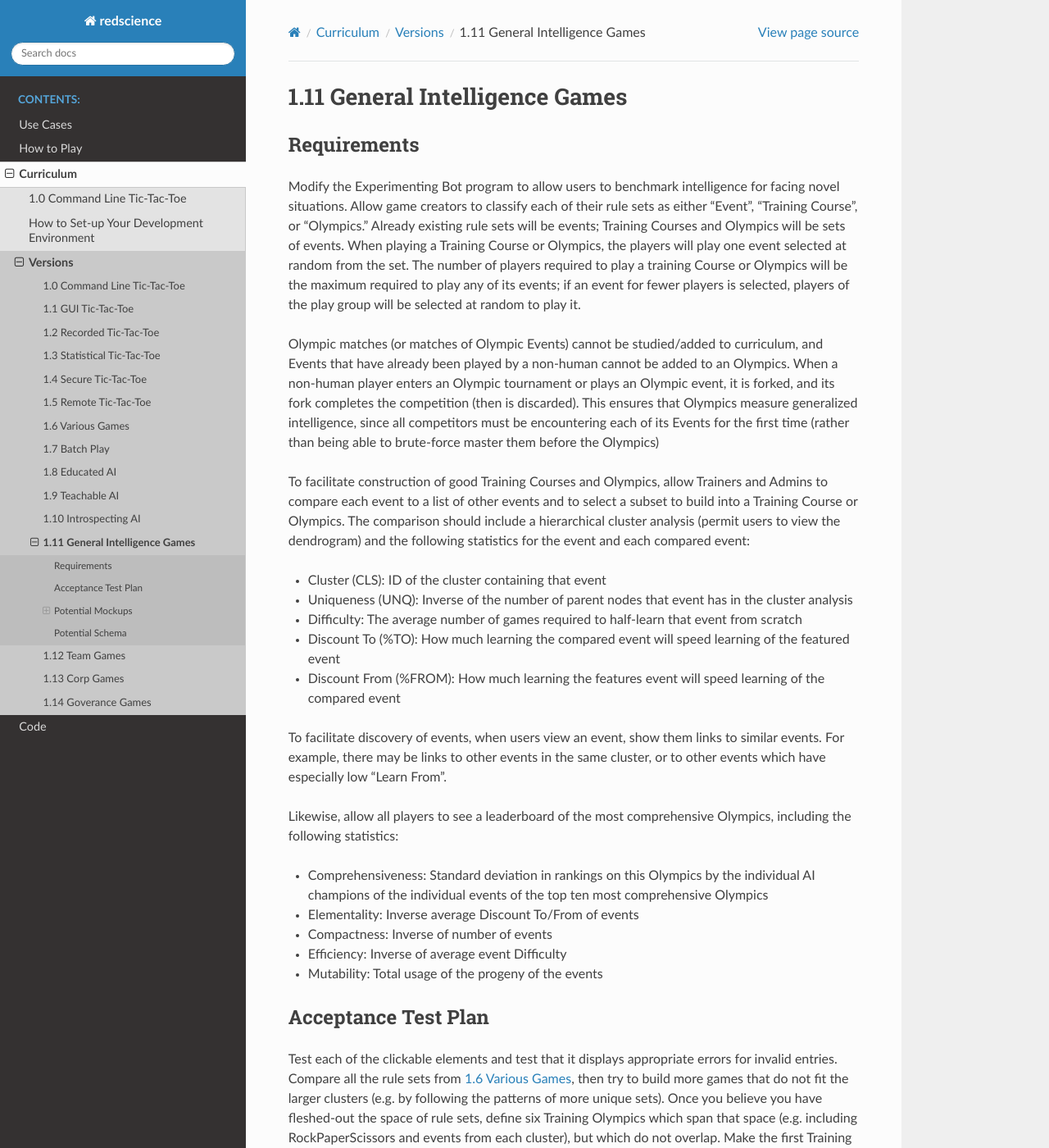
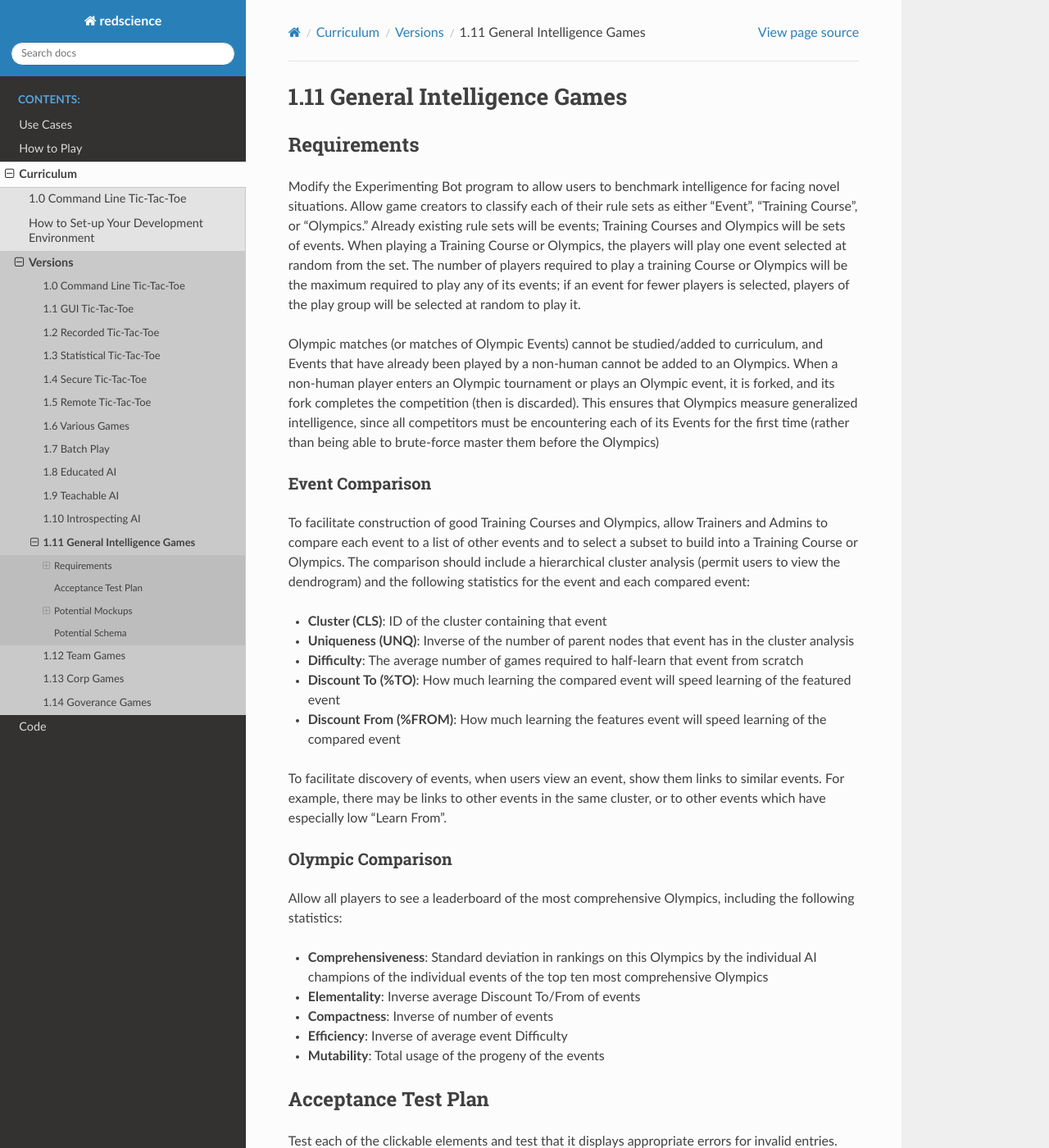
Before and after one commit to ChrisSantosLang/redscience, a Sphinx documentation site: the page built from docs/source/releases/generalintelligence.rst, in a window 1280 px wide and 1400 px high. Shown: the whole window at 82% size. Built offline with Sphinx 7.4.7 and the Read the Docs theme 2.0.0, drawn with Linux system fonts in a browser that asks for light colours.

Commit message:
Update generalintelligence.rst

```diff
--- a/docs/source/releases/generalintelligence.rst
+++ b/docs/source/releases/generalintelligence.rst
@@ -27,6 +27,9 @@ intelligence, since all competitors must be encountering each of
 its Events for the first time (rather than being able to
 brute-force master them before the Olympics)
 
+Event Comparison
+~~~~~~~~~~~~~~~~
+
 To facilitate construction of good Training Courses and Olympics,
 allow Trainers and Admins to compare each event to a list of other
 events and to select a subset to build into a Training Course or
@@ -34,14 +37,14 @@ Olympics. The comparison should include a hierarchical cluster
 analysis (permit users to view the dendrogram) and the following
 statistics for the event and each compared event:
 
-* Cluster (CLS): ID of the cluster containing that event
-* Uniqueness (UNQ): Inverse of the number of parent nodes that
+* **Cluster (CLS)**: ID of the cluster containing that event
+* **Uniqueness (UNQ)**: Inverse of the number of parent nodes that
   event has in the cluster analysis
-* Difficulty: The average number of games required to half-learn
+* **Difficulty**: The average number of games required to half-learn
   that event from scratch
-* Discount To (%TO): How much learning the compared event will
+* **Discount To (%TO)**: How much learning the compared event will
   speed learning of the featured event
-* Discount From (%FROM): How much learning the features event will
+* **Discount From (%FROM)**: How much learning the features event will
   speed learning of the compared event
 
 To facilitate discovery of events, when users view an event, show
@@ -49,16 +52,19 @@ them links to similar events. For example, there may be links to
 other events in the same cluster, or to other events which have
 especially low "Learn From".
 
-Likewise, allow all players to see a leaderboard of the most
+Olympic Comparison
+~~~~~~~~~~~~~~~~~~
+
+Allow all players to see a leaderboard of the most
 comprehensive Olympics, including the following statistics:
 
-* Comprehensiveness: Standard deviation in rankings on this Olympics
+* **Comprehensiveness**: Standard deviation in rankings on this Olympics
   by the individual AI champions of the individual events of the
   top ten most comprehensive Olympics
-* Elementality: Inverse average Discount To/From of events
-* Compactness: Inverse of number of events
-* Efficiency: Inverse of average event Difficulty
-* Mutability: Total usage of the progeny of the events
+* **Elementality**: Inverse average Discount To/From of events
+* **Compactness**: Inverse of number of events
+* **Efficiency**: Inverse of average event Difficulty
+* **Mutability**: Total usage of the progeny of the events
 
 
 Acceptance Test Plan
```
